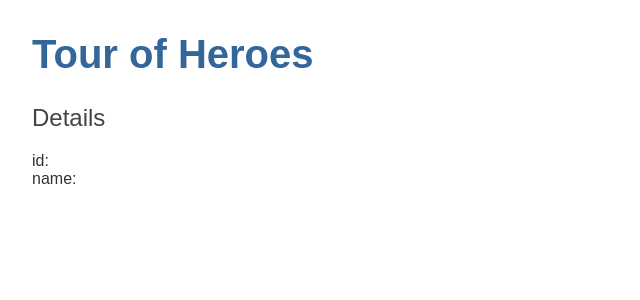
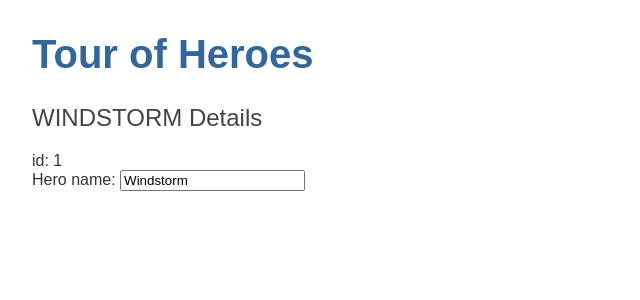
Before and after one commit to trbogi/angular-tour-of-heroes, an Angular app: page / in a window 1280 px wide. Shown: the top 300 px of the page, without its empty margins (0-640 px from the left). Built offline with nearby package versions, Linux system fonts and the light colour scheme.

Commit message:
Change name of the hero

```diff
--- a/src/app/app.component.ts
+++ b/src/app/app.component.ts
@@ -1,4 +1,5 @@
 import { Component } from '@angular/core';
+import { FormsModule } from "@angular/forms";
 
 @Component({
   selector: 'app-root',
--- a/src/app/app.module.ts
+++ b/src/app/app.module.ts
@@ -4,6 +4,7 @@
 import { AppRoutingModule } from './app-routing.module';
 import { AppComponent } from './app.component';
 import { HeroesComponent } from './heroes/heroes.component';
+import {FormsModule} from "@angular/forms";
 
 @NgModule({
   declarations: [
@@ -12,7 +13,8 @@
   ],
   imports: [
     BrowserModule,
-    AppRoutingModule
+    AppRoutingModule,
+    FormsModule
   ],
   providers: [],
   bootstrap: [AppComponent]
--- a/src/app/heroes/heroes.component.html
+++ b/src/app/heroes/heroes.component.html
@@ -1,3 +1,6 @@
-<h2>{{hero.name}} Details</h2>
+<h2>{{hero.name | uppercase}} Details</h2>
 <div><span>id: <span>{{hero.id}}</span></span></div>
-<div><span>name: <span>{{hero.name}}</span></span></div>
+<div>
+  <label for="name">Hero name: </label>
+  <input id="name" [(ngModel)]="hero.name" placeholder="name"/>
+</div>
--- a/src/app/heroes/heroes.component.ts
+++ b/src/app/heroes/heroes.component.ts
@@ -1,4 +1,5 @@
 import { Component, OnInit } from '@angular/core';
+import {Hero} from "../hero";
 
 @Component({
   selector: 'app-heroes',
@@ -6,7 +7,10 @@
   styleUrls: ['./heroes.component.css']
 })
 export class HeroesComponent implements OnInit {
-  hero = 'Windstorm';
+  hero: Hero = {
+    id: 1, name: 'Windstorm'
+  };
+
   constructor() { }
 
   ngOnInit(): void {
```
